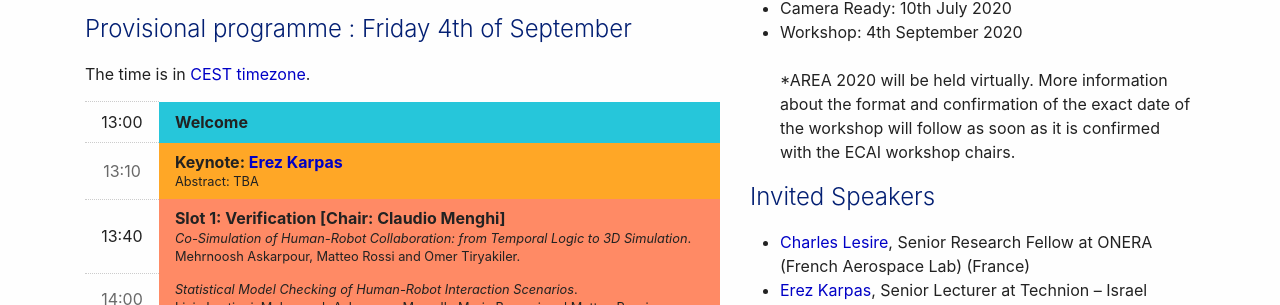
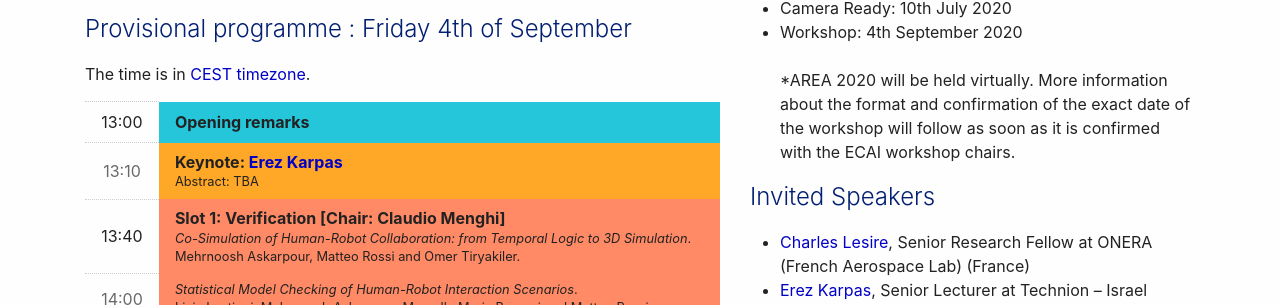
Before and after one commit to area2020/area2020.github.io, a Jekyll site: the page built from index.md, in a window 1280 px wide and 900 px high. Shown: the part 386-691 px from the top of the window. Built offline with Jekyll 4.4.1, drawn with Linux system fonts in a browser that asks for light colours; nearby versions of some CDN libraries.

Commit message:
Update index.md

```diff
--- a/index.md
+++ b/index.md
@@ -45,7 +45,7 @@ The time is in <a href="https://time.is/it/CEST">CEST timezone</a>.
     <body>
         <tr>
             <th>13:00</th>
-            <td colspan="4" class="stage-saturn">Welcome</td>
+            <td colspan="4" class="stage-saturn">Opening remarks</td>
         </tr>
         <tr>
             <th>13:10</th>
```
